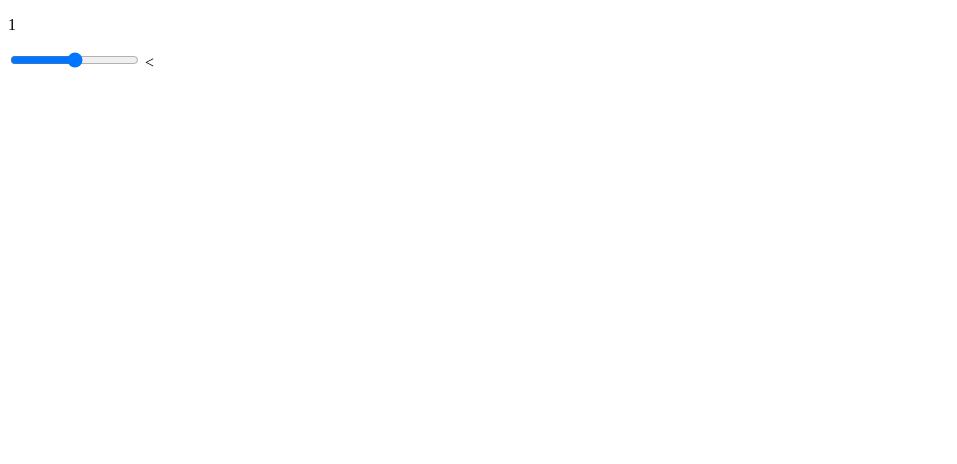
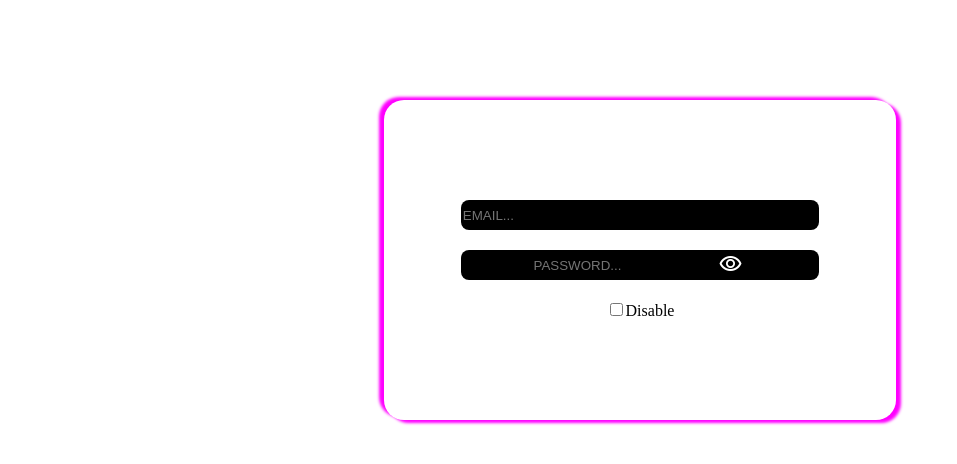
Before and after one commit to 1stjavawizard/myapps, a plain HTML site: page index.html in a window 1280 px wide. Shown: the whole page, without its empty margins (0-957 px from the left). Drawn offline with nearby package versions, Linux system fonts and the light colour scheme.

Commit message:
Update index.html

```diff
--- a/index.html
+++ b/index.html
@@ -3,17 +3,35 @@
 <head>
     <meta charset="UTF-8">
     <meta name="viewport" content="width=device-width, initial-scale=1.0">
-    <title>Document</title>
+    <title>This is login page</title>
+    <link rel="stylesheet" href="https://fonts.googleapis.com/css2?family=Material+Symbols+Outlined:opsz,wght,FILL,GRAD@24,400,0,0" />
+    <link rel="stylesheet" href="style.css">
 </head>
 <body>
+    <!-- <span class="material-symbols-outlined">
+        visibility
+        </span>
+        <span class="material-symbols-outlined">
+            visibility_off
+            </span> -->
+        <form action="">
+              <div class="container inputcontainer first">
+                <input type="email" class="username same" id="username" placeholder="EMAIL...">
+              </div>
+              <div class="container inputcontainer second">
+                <input type="password" class="pass same" id="passw" placeholder="PASSWORD...">
+                <button id="eye" type="button">
+                    <span class="material-symbols-outlined" id="eyed">
+                        visibility
+                        </span>
+                </button>
 
-    <!-- <audio src="" controls></audio> -->
-    <p id="any" style="color:black">1</p>
-     <input type="range" name="" id="range" min="1" max="100">
+              </div>
+              <div class="container third">
+                <input type="checkbox" id="btn">Disable
+              </div>
+            </form>
 
-    <!-- <button id="mybtn">Reshuffle</button> -->
-
-
-    <
+            <script src="login.js"></script>
 </body>
 </html>
```
